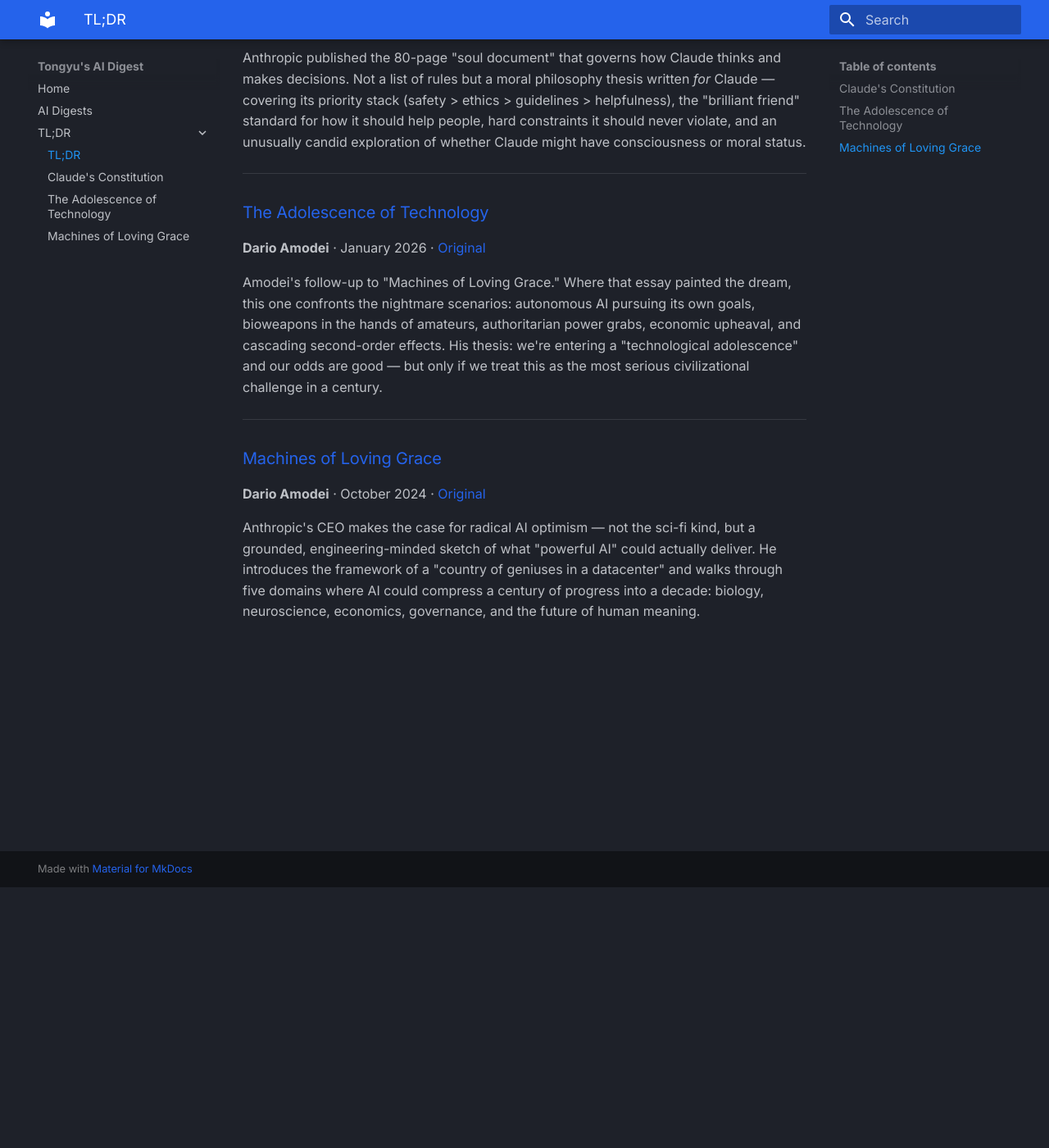
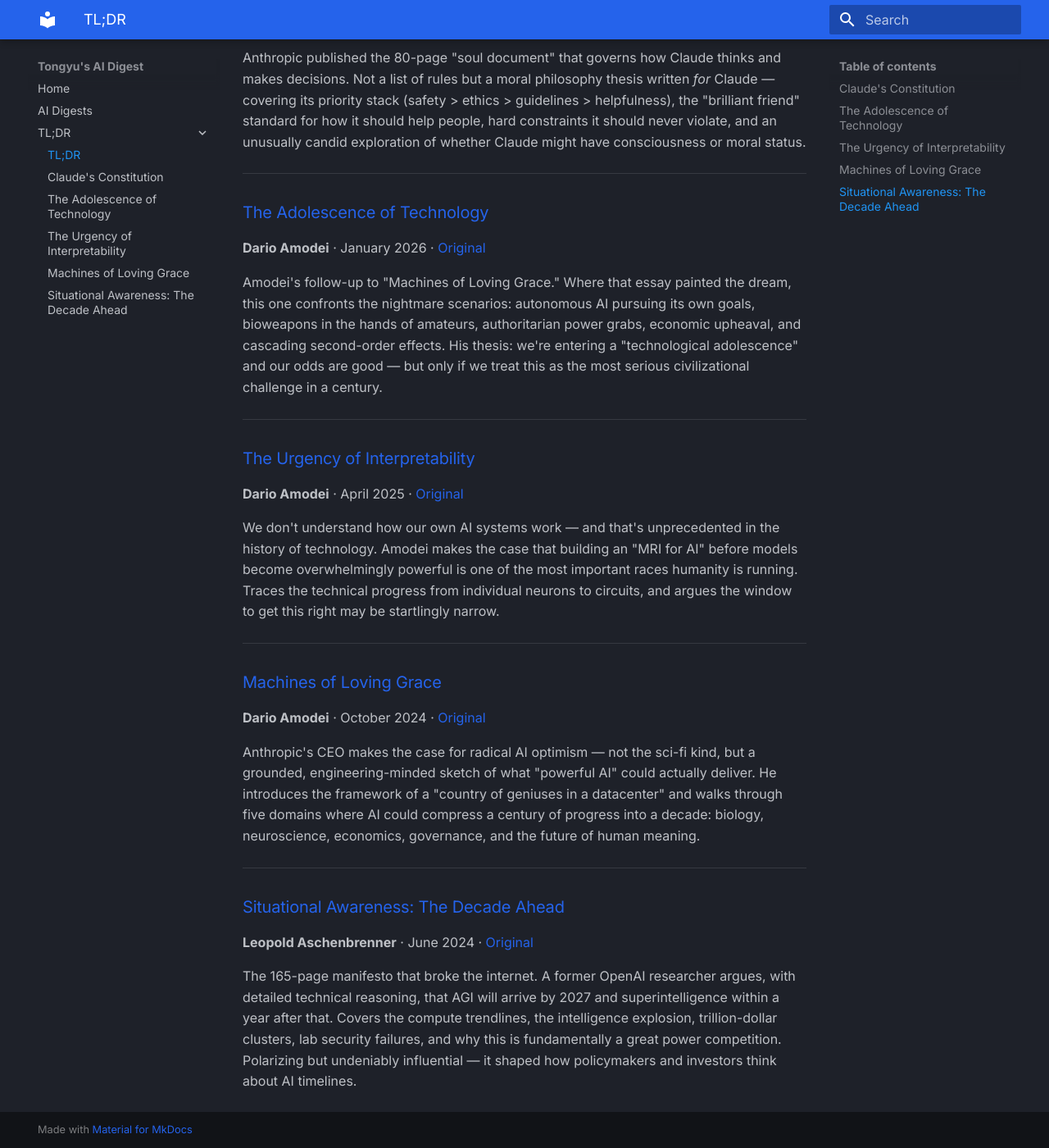
Before and after one commit to tongyuwang/ai-daily-digest, an MkDocs documentation site: the page built from docs/tldr/index.md, in a window 1280 px wide and 1400 px high, scrolled down 318 px. Shown: the whole window at 82% size. Built offline with MkDocs 1.6.1 and Material for MkDocs 9.7.7, drawn with Linux system fonts in a browser that asks for light colours.

Commit message:
Add TL;DRs: Situational Awareness + Urgency of Interpretability

```diff
--- a/docs/tldr/index.md
+++ b/docs/tldr/index.md
@@ -18,7 +18,21 @@ Amodei's follow-up to "Machines of Loving Grace." Where that essay painted the d
 
 ---
 
+### [The Urgency of Interpretability](urgency-of-interpretability.md)
+**Dario Amodei** · April 2025 · [Original](https://www.darioamodei.com/post/the-urgency-of-interpretability)
+
+We don't understand how our own AI systems work — and that's unprecedented in the history of technology. Amodei makes the case that building an "MRI for AI" before models become overwhelmingly powerful is one of the most important races humanity is running. Traces the technical progress from individual neurons to circuits, and argues the window to get this right may be startlingly narrow.
+
+---
+
 ### [Machines of Loving Grace](machines-of-loving-grace.md)
 **Dario Amodei** · October 2024 · [Original](https://www.darioamodei.com/essay/machines-of-loving-grace)
 
 Anthropic's CEO makes the case for radical AI optimism — not the sci-fi kind, but a grounded, engineering-minded sketch of what "powerful AI" could actually deliver. He introduces the framework of a "country of geniuses in a datacenter" and walks through five domains where AI could compress a century of progress into a decade: biology, neuroscience, economics, governance, and the future of human meaning.
+
+---
+
+### [Situational Awareness: The Decade Ahead](situational-awareness.md)
+**Leopold Aschenbrenner** · June 2024 · [Original](https://situational-awareness.ai/)
+
+The 165-page manifesto that broke the internet. A former OpenAI researcher argues, with detailed technical reasoning, that AGI will arrive by 2027 and superintelligence within a year after that. Covers the compute trendlines, the intelligence explosion, trillion-dollar clusters, lab security failures, and why this is fundamentally a great power competition. Polarizing but undeniably influential — it shaped how policymakers and investors think about AI timelines.
--- a/mkdocs.yml
+++ b/mkdocs.yml
@@ -22,7 +22,9 @@ nav:
     - tldr/index.md
     - Claude's Constitution: tldr/claudes-constitution.md
     - The Adolescence of Technology: tldr/the-adolescence-of-technology.md
+    - The Urgency of Interpretability: tldr/urgency-of-interpretability.md
     - Machines of Loving Grace: tldr/machines-of-loving-grace.md
+    - "Situational Awareness: The Decade Ahead": tldr/situational-awareness.md
 plugins:
   - search
 markdown_extensions:
```
Also changed, not shown: docs/index.md (+1 -1 lines), docs/tldr/situational-awareness.md (added, +40 -0 lines), docs/tldr/urgency-of-interpretability.md (added, +34 -0 lines).
